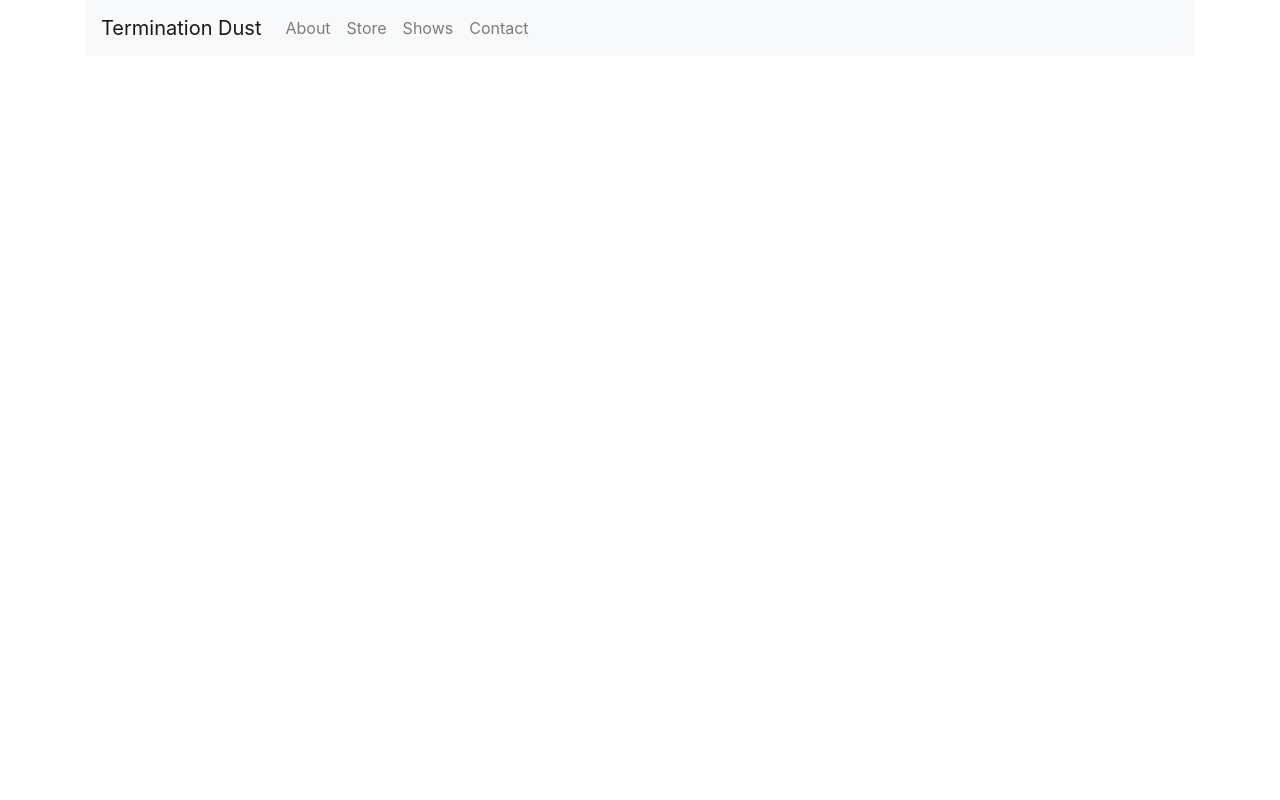
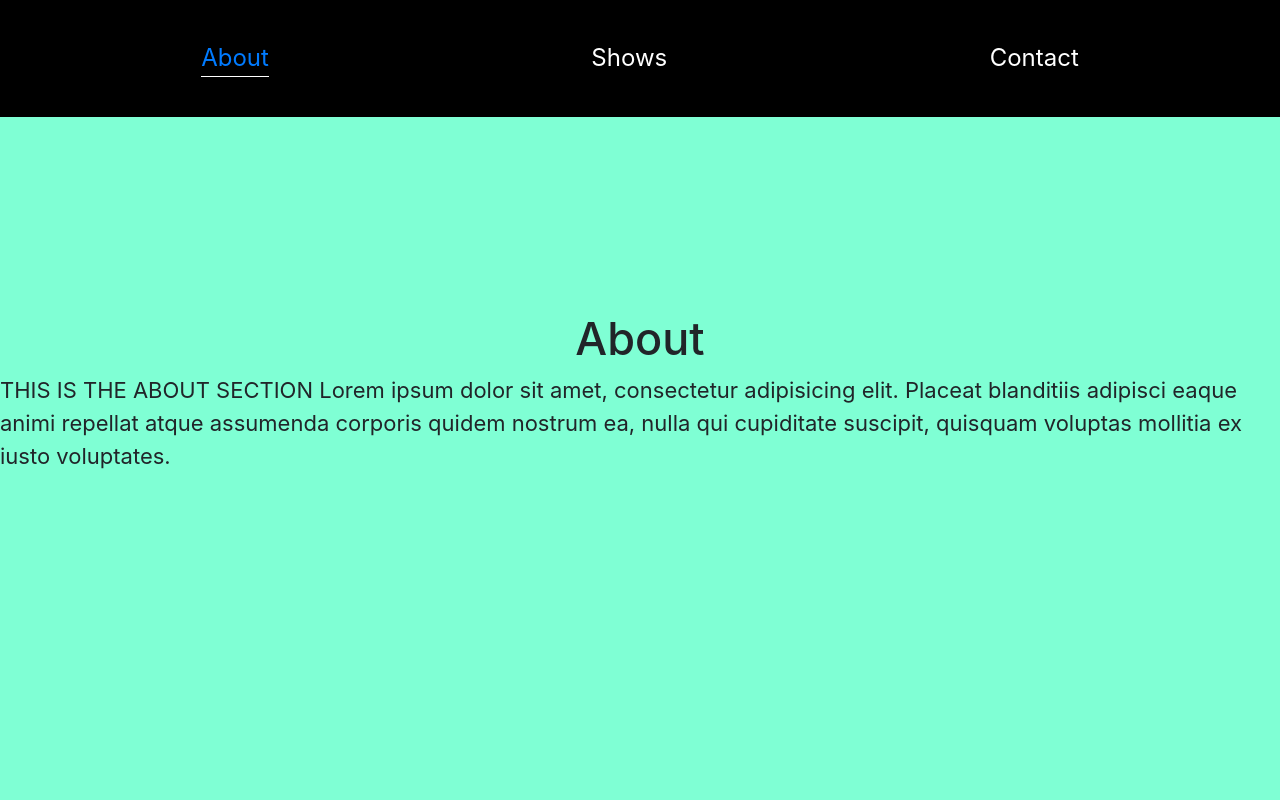
Before and after one commit to Matthewharrisak/term-dust, a React (Create React App) app in the folder term-dust/: page / in a window 1280 px wide. Shown: the top 800 px of the page. Built offline with nearby package versions, Linux system fonts and the light colour scheme.

Commit message:
styled components added, smooth scrolling on page

```diff
--- a/term-dust/package.json
+++ b/term-dust/package.json
@@ -13,6 +13,7 @@
     "react-dom": "^17.0.1",
     "react-scripts": "4.0.2",
     "react-scroll": "^1.8.1",
+    "styled-components": "^5.2.1",
     "web-vitals": "^1.0.1"
   },
   "scripts": {
--- a/term-dust/src/App.css
+++ b/term-dust/src/App.css
@@ -1,38 +1,3 @@
 Body {
 background-color: #66a6a1;
 }
-
-.App-logo {
-  height: 40vmin;
-  pointer-events: none;
-}
-
-@media (prefers-reduced-motion: no-preference) {
-  .App-logo {
-    animation: App-logo-spin infinite 20s linear;
-  }
-}
-
-.App-header {
-  background-color: #282c34;
-  min-height: 100vh;
-  display: flex;
-  flex-direction: column;
-  align-items: center;
-  justify-content: center;
-  font-size: calc(10px + 2vmin);
-  color: white;
-}
-
-.App-link {
-  color: #61dafb;
-}
-
-@keyframes App-logo-spin {
-  from {
-    transform: rotate(0deg);
-  }
-  to {
-    transform: rotate(360deg);
-  }
-}
--- a/term-dust/src/App.js
+++ b/term-dust/src/App.js
@@ -1,23 +1,25 @@
-import React from 'react';
-import NavBar from "./Navbar/NavBar";
+import React, {Component} from 'react';
+import NavBar from "./Components/Navbar/NavBar";
 import "./App.css";
-import { Container, Row, Col } from "react-bootstrap";
+import About from './Components/About/About';
+import Shows from './Components/Shows/Shows';
+import Contact from './Components/Contact/Contact';
 
 
-function App() {
+
+class App extends Component {
+  render(){
   return (
 
     <div className="App">
-    <Container>
-      <Row >
-        <Col>
-        <NavBar/>
-          {" "}
-        </Col>
-      </Row>
-    </Container>
+
+      <NavBar/>
+      <About id="about"/>
+      <Shows id="shows"/>
+      <Contact id="contact"/>
+
     </div>
   );
-}
+}}
 
 export default App;
--- /dev/null
+++ b/term-dust/src/Components/About/About.js
@@ -0,0 +1,27 @@
+import React from 'react';
+import styled from 'styled-components';
+
+import Wrapper from '../Wrapper/Wrapper';
+
+const AboutStyled = styled.div`
+  background-color: aquamarine;
+  .active {
+    border-bottom: 1px solid white;
+  }
+`;
+
+export default function About() {
+  return (
+    <AboutStyled id="about">
+      <Wrapper>
+        <h1>About</h1>
+        <p>
+          THIS IS THE ABOUT SECTION
+          Lorem ipsum dolor sit amet, consectetur adipisicing elit. Placeat blanditiis adipisci eaque animi repellat
+          atque assumenda corporis quidem nostrum ea, nulla qui cupiditate suscipit, quisquam voluptas mollitia ex iusto
+          voluptates.
+        </p>
+      </Wrapper>
+    </AboutStyled>
+  );
+}
--- /dev/null
+++ b/term-dust/src/Components/Contact/Contact.js
@@ -0,0 +1,22 @@
+import React from 'react';
+import styled from 'styled-components';
+
+import Wrapper from '../Wrapper/Wrapper';
+
+const ContactStyled = styled.div`background-color: yellow;`;
+
+export default function Contact() {
+  return (
+    <ContactStyled id="contact">
+      <Wrapper>
+        <h1>Contact</h1>
+        <p>
+          THIS IS THE CONTACT SECTION
+          Lorem ipsum dolor sit amet, consectetur adipisicing elit. Placeat blanditiis adipisci eaque animi repellat
+          atque assumenda corporis quidem nostrum ea, nulla qui cupiditate suscipit, quisquam voluptas mollitia ex iusto
+          voluptates.
+        </p>
+      </Wrapper>
+    </ContactStyled>
+  );
+}
--- /dev/null
+++ b/term-dust/src/Components/Navbar/NavBar.js
@@ -0,0 +1,53 @@
+import React from 'react';
+import styled from 'styled-components';
+
+import { Link } from 'react-scroll';
+
+import Wrapper from '../Wrapper/Wrapper';
+
+const NavbarStyled = styled.div`
+  font-size: 24px;
+  position: fixed;
+  width: 100%;
+  .header {
+    background: black;
+    padding: 40px;
+    display: flex;
+    justify-content: space-around;
+    margin: 0;
+    color: white;
+    * {
+      cursor: pointer;
+    }
+    .active {
+      border-bottom: 1px solid white;
+    }
+  }
+  .scrolling-buttons {
+    display: flex;
+    flex-direction: column;
+  }
+`;
+
+export default function Navbar() {
+  return (
+    <NavbarStyled>
+      <div className="header">
+        <Link activeClass="active" to="about" spy={true} smooth={true} duration={1000}>
+          About
+        </Link>
+        <Link activeClass="active" to="shows" spy={true} smooth={true} duration={1000}>
+          Shows
+        </Link>
+        <Link activeClass="active" to="contact" spy={true} smooth={true} duration={1000}>
+          Contact
+        </Link>
+      </div>
+      <div className="scrolling-buttons">
+        <Wrapper>
+          {/* <OnScreenScrolling /> */}
+        </Wrapper>
+      </div>
+    </NavbarStyled>
+  );
+}
--- /dev/null
+++ b/term-dust/src/Components/Shows/Shows.js
@@ -0,0 +1,22 @@
+import React from 'react';
+import styled from 'styled-components';
+
+import Wrapper from '../Wrapper/Wrapper';
+
+const ShowsStyled = styled.div`background-color: salmon;`;
+
+export default function Shows() {
+  return (
+    <ShowsStyled id="shows">
+      <Wrapper>
+        <h1>Shows</h1>
+        <p>
+          THIS IS THE SHOWS SECTION
+          Lorem ipsum dolor sit amet, consectetur adipisicing elit. Placeat blanditiis adipisci eaque animi repellat
+          atque assumenda corporis quidem nostrum ea, nulla qui cupiditate suscipit, quisquam voluptas mollitia ex iusto
+          voluptates.
+        </p>
+      </Wrapper>
+    </ShowsStyled>
+  );
+}
--- /dev/null
+++ b/term-dust/src/Components/Wrapper/Wrapper.js
@@ -0,0 +1,20 @@
+import React from 'react';
+import styled from 'styled-components';
+
+const WrapperStyled = styled.div`
+  min-height: 100vh;
+  display: flex;
+  flex-direction: column;
+  justify-content: center;
+  align-items: center;
+  h1 {
+    font-size: 45px;
+  }
+  p {
+    font-size: 22px;
+  }
+`;
+
+export default function Wrapper({ children }) {
+  return <WrapperStyled>{children}</WrapperStyled>;
+}
--- a/term-dust/src/Navbar/NavBar.js
+++ /dev/null
@@ -1,38 +0,0 @@
-import React from "react";
-import {
-  Navbar,
-  Nav,
-} from "react-bootstrap";
-
-export default function NavBar() {
-  return (
-    <Navbar bg="light" expand="lg">
-      <Navbar.Brand href="#home">Termination Dust</Navbar.Brand>
-      <Navbar.Toggle aria-controls="basic-navbar-nav" />
-      <Navbar.Collapse id="basic-navbar-nav">
-        <Nav className="mr-auto">
-          <Nav.Link href="#home">About</Nav.Link>
-          <Nav.Link href="#link">Store</Nav.Link>
-          <Nav.Link href="#link">Shows</Nav.Link>
-          <Nav.Link href="#link">Contact</Nav.Link>
-
-          {/* <NavDropdown title="More" id="basic-nav-dropdown">
-            <NavDropdown.Item href="#action/3.1">Action</NavDropdown.Item>
-            <NavDropdown.Item href="#action/3.2">
-              Another action
-            </NavDropdown.Item>
-            <NavDropdown.Item href="#action/3.3">Something</NavDropdown.Item>
-            <NavDropdown.Divider />
-            <NavDropdown.Item href="#action/3.4">
-              Separated link
-            </NavDropdown.Item>
-          </NavDropdown> */}
-        </Nav>
-        {/* <Form inline>
-          <FormControl type="text" placeholder="Search" className="mr-sm-2" />
-          <button variant="outline-success">Search</button>
-        </Form> */}
-      </Navbar.Collapse>
-    </Navbar>
-  );
-}
```
Also changed, not shown: term-dust/src/About/About.js (deleted), term-dust/src/Contact/Contact.js (deleted), term-dust/src/Shows/Shows.js (deleted), 1 other file (tests, documents, lock files or other folders).
